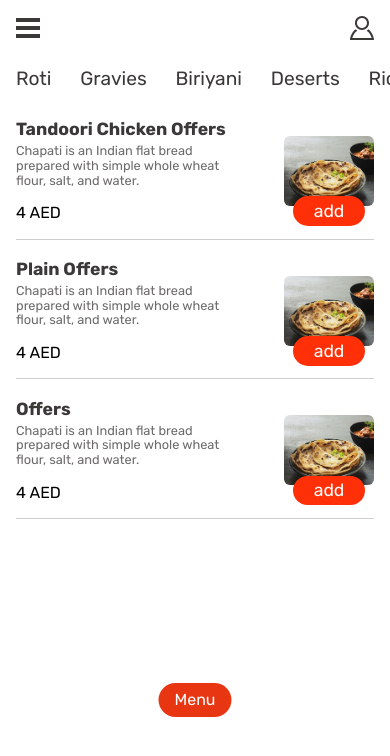
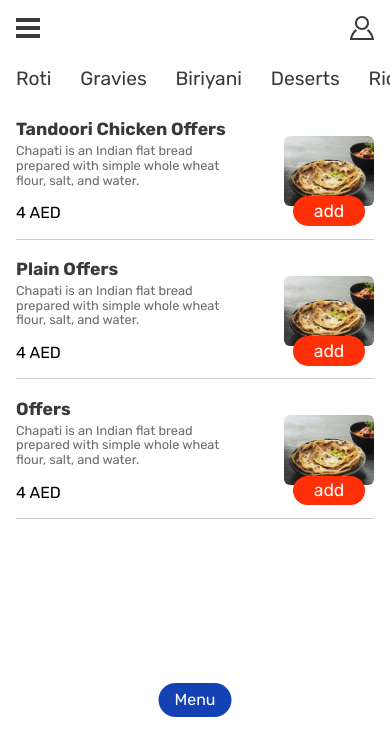
Before and after one commit to mohdsauood/madinat-islamabad, a Next.js app: page /menu/offers in a window 390 px wide. In both pictures the pointer is over the button "Menu". Shown: the top 756 px of the page. Built offline with nearby package versions, Linux system fonts and the light colour scheme.

Commit message:
fix menupage buttons hover effect

```diff
--- a/src/components/menu-components/menu-button/MenuButton.module.css
+++ b/src/components/menu-components/menu-button/MenuButton.module.css
@@ -7,6 +7,12 @@
   left: 50%;
   transform: translateX(-50%);
 }
+.menuBtn:hover {
+  cursor: pointer;
+  transition-property: all;
+  transition-duration: 0.5s;
+  background-color: #1442b5;
+}
 @media screen and (min-width: 1200px) {
   /* hide floating menu button*/
   .menuBtn {
--- a/src/components/menu-components/viewcart-button/ViewCartButton.module.css
+++ b/src/components/menu-components/viewcart-button/ViewCartButton.module.css
@@ -9,6 +9,12 @@
   animation: slide-up 0.5s;
 }
 
+.viewCartBtn:hover {
+  cursor: pointer;
+  transition-property: all;
+  transition-duration: 0.5s;
+  background-color: #068010;
+}
 .viewCartBtn__price {
   text-transform: uppercase;
 }
```
